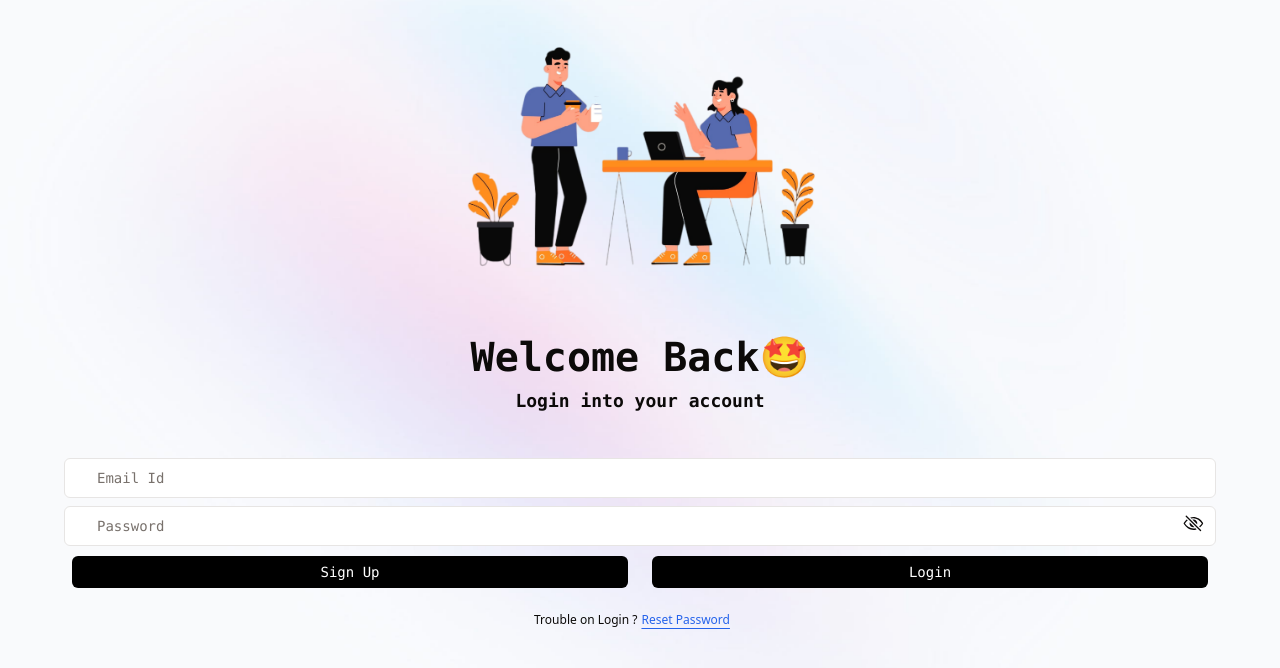
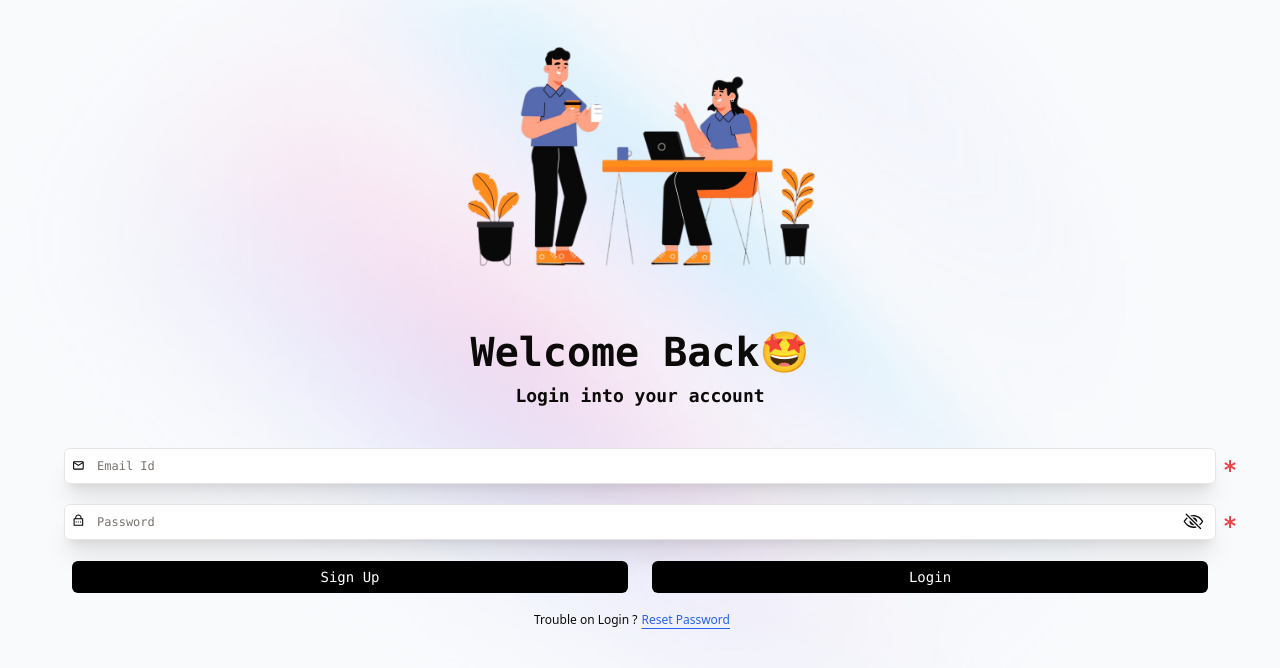
Before and after one commit to afriddev/iamtrackingfrontend, a React (Vite) app: page / in a window 1280 px wide. Shown: the top 668 px of the page. Built offline with nearby package versions, Linux system fonts and the light colour scheme.

Commit message:
added input code

```diff
--- a/src/components/ui/input.tsx
+++ b/src/components/ui/input.tsx
@@ -1,27 +1,102 @@
-import * as React from "react"
+import * as React from "react";
 
-import { cn } from "@/lib/utils"
+import { cn } from "@/lib/utils";
+import { PiCurrencyInrBold } from "react-icons/pi";
+import { FaUserAlt } from "react-icons/fa";
+import { RiLockPasswordLine } from "react-icons/ri";
+import { MdOutlinePassword } from "react-icons/md";
+import { FaAsterisk } from "react-icons/fa";
+import { FiUser, FiUserPlus } from "react-icons/fi";
+import { MdOutlineEmail, MdOutlinePhone } from "react-icons/md";
+import { RiVerifiedBadgeFill } from "react-icons/ri";
+import { MdEmojiTransportation } from "react-icons/md";
+import { FaBowlRice } from "react-icons/fa6";
+import { MdCalendarViewMonth } from "react-icons/md";
 
 export interface InputProps
   extends React.InputHTMLAttributes<HTMLInputElement> {
-    error:string,icon:string
+    error?:string,
+    icon?:string,
+    mandatory?:boolean
   }
 
 const Input = React.forwardRef<HTMLInputElement, InputProps>(
-  ({ className, type, ...props }, ref) => {
+  ({ className, type, error, icon, mandatory, ...props }, ref) => {
+    function getIcon(icon: string): React.ReactNode {
+      switch (icon) {
+        case "AMOUNT":
           return (
+            <PiCurrencyInrBold className="absolute left-2 top-[0.64rem] h-[0.8rem] w-[0.8rem] text-primary/50" />
+          );
+        case "USER":
+          return (
+            <FaUserAlt className="absolute left-2 top-[0.64rem] h-[0.8rem] w-[0.8rem] text-primary" />
+          );
+        case "PASSWORD":
+          return (
+            <RiLockPasswordLine className="absolute left-2 top-[0.64rem] h-[0.8rem] w-[0.8rem] text-primary" />
+          );
+        case "OTP":
+          return (
+            <MdOutlinePassword className="absolute left-2 top-[0.64rem] h-[0.8rem] w-[0.8rem] text-primary" />
+          );
+        case "FN":
+          return (
+            <FiUser className="absolute left-2 top-[0.64rem] h-[0.8rem] w-[0.8rem] text-primary" />
+          );
+        case "LN":
+          return (
+            <FiUserPlus className="absolute left-2 top-[0.64rem] h-[0.8rem] w-[0.8rem] text-primary" />
+          );
+        case "EMAIL":
+          return (
+            <MdOutlineEmail className="absolute left-2 top-[0.7rem] h-[0.8rem] w-[0.8rem] text-primary" />
+          );
+        case "PHONE":
+          return (
+            <MdOutlinePhone className="absolute left-2 top-[0.7rem] h-[0.8rem] w-[0.8rem] text-primary" />
+          );
+        case "TRANSPORT":
+          return (
+            <MdEmojiTransportation className="absolute left-2 top-[0.5rem] h-[1rem] w-[1rem] text-primary" />
+          );
+        case "RICE":
+          return (
+            <FaBowlRice className="absolute left-2 top-[0.7rem] h-[0.8rem] w-[0.8rem] text-primary " />
+          );
+        case "MONTH":
+          return (
+            <MdCalendarViewMonth className="absolute left-2 top-[0.7rem] h-[0.8rem] w-[0.8rem] text-primary " />
+          );
+      }
+    }
+
+    return (
+      <div className="relative flex h-12 flex-col gap-[0.3rem]">
+        {icon && getIcon(icon)}
+        <div className="flex items-center gap-2">
           <input
+            autoComplete="off"
             type={type}
             className={cn(
-          "flex h-10 w-full rounded-md border border-input bg-background px-3 py-2 text-sm ring-offset-background file:border-0 file:bg-transparent file:text-sm file:font-medium placeholder:text-muted-foreground focus-visible:outline-none focus-visible:ring-2 focus-visible:ring-ring focus-visible:ring-offset-2 disabled:cursor-not-allowed disabled:opacity-50",
-          className
+              `flex h-9 w-full rounded-md border border-input bg-background px-3 py-2 text-xs shadow-xl ring-offset-background file:border-0 file:bg-transparent file:text-sm file:font-medium placeholder:text-muted-foreground focus-visible:outline-none focus-visible:ring-2 focus-visible:ring-ring focus-visible:ring-offset-2 disabled:cursor-not-allowed  disabled:opacity-50 ${icon && "pl-6"}`,
+              className,
             )}
             ref={ref}
             {...props}
           />
-    )
-  }
-)
-Input.displayName = "Input"
+          {mandatory === true && (
+            <FaAsterisk className=" absolute  -right-5 h-3  w-3 text-destructive" />
+          )}
+          {mandatory === false && (
+            <RiVerifiedBadgeFill className=" absolute  -right-6 h-4 w-4 text-constructive" />
+          )}
+        </div>
+        <label className="pl-2 text-[10px] text-destructive ">{error}</label>
+      </div>
+    );
+  },
+);
+Input.displayName = "Input";
 
-export { Input }
+export { Input };
```
Lines whose indentation alone changed are shown as unchanged.
